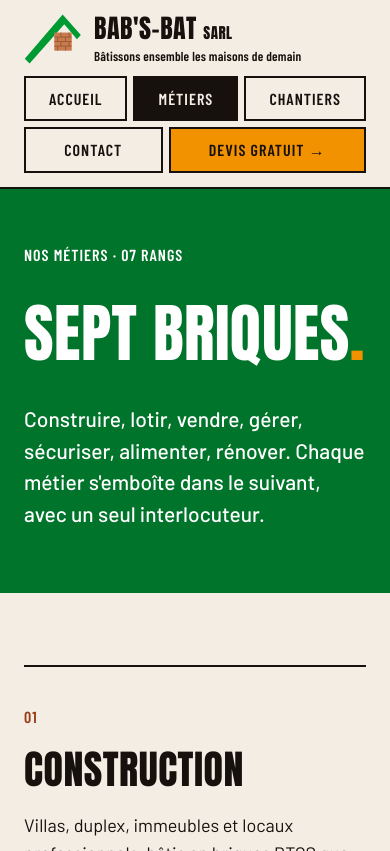
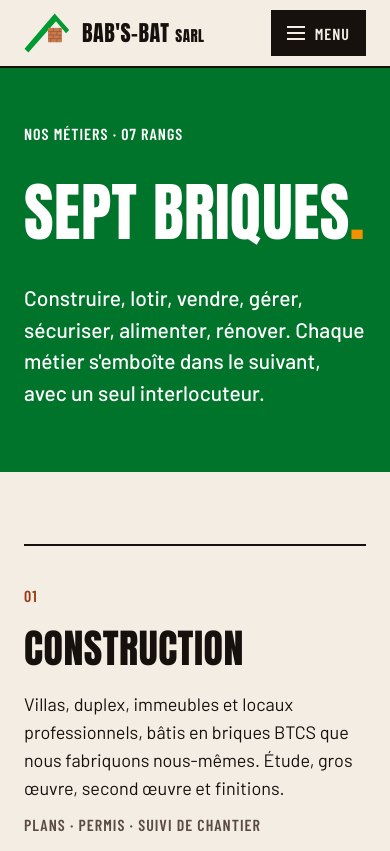
Before and after one commit to Saitama-Syabe/babsbatweb, a PHP site: page /metiers.php in a window 390 px wide. Shown: the top 851 px of the page. Run offline with PHP 8.4, Linux system fonts and the light colour scheme.

Commit message:
En-tête collant, menu mobile déroulant et bouton haut de page
- Header sticky avec ombre au défilement ; les ancres tiennent compte de sa hauteur
- Mobile (<= 760 px) : header compact + bouton Menu (Échap, clic extérieur pour fermer)
- Sans JS, le menu reste affiché en entier
- Bouton flèche « haut de page » visible après 600 px de défilement

Co-Authored-By: Claude Opus 5.5 <noreply@anthropic.com>

```diff
--- a/css/style.css
+++ b/css/style.css
@@ -32,7 +32,7 @@
 
 /* ---------- Base ---------- */
 *, *::before, *::after { box-sizing: border-box; }
-html { scroll-behavior: smooth; }
+html { scroll-behavior: smooth; scroll-padding-top: calc(var(--header-h, 0px) + 12px); }
 body {
   margin: 0;
   font-family: var(--font-body);
@@ -129,7 +129,8 @@ p { margin: 0; }
 .btn--outline-dark { color: var(--ink); border-color: var(--ink); }
 
 /* ---------- En-tête ---------- */
-.site-header { background: var(--paper); border-bottom: 2px solid var(--ink); }
+.site-header { position: sticky; top: 0; z-index: 40; background: var(--paper); border-bottom: 2px solid var(--ink); transition: box-shadow .2s ease; }
+.site-header.is-scrolled { box-shadow: 0 6px 0 rgba(22, 17, 13, .08); }
 .site-header__inner {
   padding-top: 14px; padding-bottom: 14px;
   display: flex; flex-wrap: wrap; gap: 12px 32px; align-items: center; justify-content: space-between;
@@ -303,7 +304,7 @@ p { margin: 0; }
    ========================================================= */
 .trade {
   display: flex; flex-wrap: wrap; gap: 20px 40px; align-items: center;
-  padding: 40px 0; border-top: 2px solid var(--ink); scroll-margin-top: 16px;
+  padding: 40px 0; border-top: 2px solid var(--ink);
 }
 .trade:last-child { border-bottom: 2px solid var(--ink); }
 .trade__num { flex: 0 0 48px; color: var(--brick-dark); }
@@ -462,8 +463,6 @@ body.lb-open { overflow: hidden; }
 /* ---------- Mobile ---------- */
 @media (max-width: 640px) {
   :root { --section-y: 72px; }
-  .nav { width: 100%; }
-  .nav a { flex: 1 1 auto; text-align: center; padding: 11px 10px; }
   .about__photos img { height: 320px; }
   .recipe__laterite { padding: 0 14px; }
   .recipe__laterite .dsp { font-size: 40px !important; }
@@ -473,3 +472,55 @@ body.lb-open { overflow: hidden; }
   html { scroll-behavior: auto; }
   .brick-card, .gallery img { transition: none; }
 }
+
+/* ---------- Bouton haut de page ---------- */
+.to-top {
+  position: fixed; right: 20px; bottom: 20px; z-index: 50;
+  width: 52px; height: 52px; display: grid; place-items: center;
+  background: var(--orange); color: var(--ink); border: 2px solid var(--ink);
+  box-shadow: 4px 4px 0 var(--ink);
+  opacity: 0; visibility: hidden; transform: translateY(12px);
+  transition: opacity .2s ease, transform .2s ease, visibility .2s;
+}
+.to-top.is-visible { opacity: 1; visibility: visible; transform: none; }
+.to-top:hover { color: var(--ink); background: var(--orange-light); transform: translateY(-2px); }
+.to-top:active { box-shadow: 1px 1px 0 var(--ink); transform: translate(3px, 3px); }
+@media (max-width: 640px) { .to-top { right: 14px; bottom: 14px; width: 48px; height: 48px; } }
+@media (prefers-reduced-motion: reduce) { .to-top { transition: none; } }
+
+/* ---------- Menu mobile ---------- */
+.nav-toggle { display: none; }
+@media (max-width: 760px) {
+  .site-header__inner { flex-wrap: nowrap; padding-top: 10px; padding-bottom: 10px; }
+  .brand svg { width: 46px; height: 40px; }
+  .brand__name { font-size: 22px; }
+  .brand__tag { display: none; }
+
+  .js .nav-toggle {
+    display: inline-flex; align-items: center; gap: 10px; flex: none;
+    min-height: 46px; padding: 0 14px; cursor: pointer;
+    background: var(--ink); color: var(--paper); border: 2px solid var(--ink); border-radius: 0;
+    font: 600 16px var(--font-label); letter-spacing: 1px; text-transform: uppercase;
+  }
+  .nav-toggle__icon { display: grid; gap: 4px; width: 18px; }
+  .nav-toggle__icon i { display: block; height: 2px; background: currentColor; transition: transform .2s ease, opacity .2s ease; }
+  .nav-toggle[aria-expanded="true"] .nav-toggle__icon i:nth-child(1) { transform: translateY(6px) rotate(45deg); }
+  .nav-toggle[aria-expanded="true"] .nav-toggle__icon i:nth-child(2) { opacity: 0; }
+  .nav-toggle[aria-expanded="true"] .nav-toggle__icon i:nth-child(3) { transform: translateY(-6px) rotate(-45deg); }
+
+  /* Sans JS : menu toujours visible sous le logo */
+  html:not(.js) .site-header__inner { flex-wrap: wrap; }
+  html:not(.js) .nav { width: 100%; }
+  html:not(.js) .nav a { flex: 1 1 auto; text-align: center; }
+
+  /* Avec JS : panneau déroulant */
+  .js .nav {
+    position: absolute; left: 0; right: 0; top: 100%;
+    flex-direction: column; flex-wrap: nowrap; gap: 6px;
+    padding: 12px 16px 16px; background: var(--paper); border-bottom: 2px solid var(--ink);
+    box-shadow: 0 12px 24px rgba(22, 17, 13, .15);
+    max-height: calc(100dvh - var(--header-h, 64px)); overflow-y: auto;
+  }
+  .js .nav:not(.is-open) { display: none; }
+  .js .nav a { padding: 15px 16px; font-size: 18px; }
+}
--- a/includes/footer.php
+++ b/includes/footer.php
@@ -51,6 +51,10 @@ $year   = date('Y');
 <?php endif; ?>
 </footer>
 
-<script src="js/main.js?v=2" defer></script>
+<a href="#" class="to-top" data-to-top aria-label="Remonter en haut de la page" title="Haut de page">
+  <svg viewBox="0 0 24 24" width="24" height="24" aria-hidden="true" focusable="false"><path d="M12 5l-7 7m7-7l7 7M12 5v14" fill="none" stroke="currentColor" stroke-width="2.6" stroke-linecap="square"/></svg>
+</a>
+
+<script src="js/main.js?v=4" defer></script>
 </body>
 </html>
--- a/includes/header.php
+++ b/includes/header.php
@@ -33,12 +33,13 @@ $canonical   = SITE['url'] . '/' . ($page === 'index.php' ? '' : $page);
 <link rel="preconnect" href="https://fonts.googleapis.com">
 <link rel="preconnect" href="https://fonts.gstatic.com" crossorigin>
 <link href="https://fonts.googleapis.com/css2?family=Anton&amp;family=Barlow:wght@400;500;600;700&amp;family=Barlow+Condensed:wght@600;700&amp;display=swap" rel="stylesheet">
-<link rel="stylesheet" href="css/style.css?v=6">
+<link rel="stylesheet" href="css/style.css?v=8">
+<script>document.documentElement.classList.add('js');</script>
 </head>
 <body>
 <a class="skip-link" href="#contenu">Aller au contenu</a>
 
-<header class="site-header">
+<header class="site-header" data-header>
   <div class="wrap site-header__inner">
     <a href="index.php" class="brand" aria-label="<?= e(SITE['legal']) ?> — accueil">
       <?php include __DIR__ . '/logo.svg.php'; ?>
@@ -47,7 +48,11 @@ $canonical   = SITE['url'] . '/' . ($page === 'index.php' ? '' : $page);
         <span class="mono brand__tag"><?= e(SITE['slogan']) ?></span>
       </span>
     </a>
-    <nav aria-label="Navigation principale" class="mono nav">
+    <button type="button" class="nav-toggle mono" data-nav-toggle aria-expanded="false" aria-controls="menu-principal">
+      <span class="nav-toggle__icon" aria-hidden="true"><i></i><i></i><i></i></span>
+      <span data-nav-label>Menu</span>
+    </button>
+    <nav id="menu-principal" aria-label="Navigation principale" class="mono nav">
       <?php foreach (NAV as $file => $label): ?>
         <a href="<?= $file ?>"<?= $file === $page ? ' aria-current="page"' : '' ?>><?= e($label) ?></a>
       <?php endforeach; ?>
--- a/js/main.js
+++ b/js/main.js
@@ -112,6 +112,61 @@
     });
   }
 
+  /* En-tête collant : hauteur (pour les ancres), ombre au défilement, menu mobile */
+  var header = document.querySelector('[data-header]');
+  if (header) {
+    var root = document.documentElement;
+    var setH = function () { root.style.setProperty('--header-h', header.offsetHeight + 'px'); };
+    setH();
+    window.addEventListener('resize', setH);
+    window.addEventListener('load', setH);
+    var shade = function () { header.classList.toggle('is-scrolled', window.scrollY > 4); };
+    window.addEventListener('scroll', shade, { passive: true });
+    shade();
+
+    var toggle = header.querySelector('[data-nav-toggle]');
+    var nav = document.getElementById('menu-principal');
+    var label = header.querySelector('[data-nav-label]');
+    if (toggle && nav) {
+      var setOpen = function (open) {
+        nav.classList.toggle('is-open', open);
+        toggle.setAttribute('aria-expanded', open ? 'true' : 'false');
+        if (label) label.textContent = open ? 'Fermer' : 'Menu';
+      };
+      toggle.addEventListener('click', function () { setOpen(!nav.classList.contains('is-open')); });
+      nav.addEventListener('click', function (e) { if (e.target.closest('a')) setOpen(false); });
+      document.addEventListener('keydown', function (e) {
+        if (e.key === 'Escape' && nav.classList.contains('is-open')) { setOpen(false); toggle.focus(); }
+      });
+      document.addEventListener('click', function (e) {
+        if (nav.classList.contains('is-open') && !header.contains(e.target)) setOpen(false);
+      });
+      window.matchMedia('(min-width: 761px)').addEventListener('change', function (m) { if (m.matches) setOpen(false); });
+    }
+  }
+
+  /* Bouton « haut de page » */
+  var toTop = document.querySelector('[data-to-top]');
+  if (toTop) {
+    var ticking = false;
+    function onScroll() {
+      toTop.classList.toggle('is-visible', window.scrollY > 600);
+      ticking = false;
+    }
+    window.addEventListener('scroll', function () {
+      if (!ticking) { ticking = true; requestAnimationFrame(onScroll); }
+    }, { passive: true });
+    onScroll();
+    toTop.addEventListener('click', function (e) {
+      e.preventDefault();
+      var reduce = window.matchMedia('(prefers-reduced-motion: reduce)').matches;
+      window.scrollTo({ top: 0, behavior: reduce ? 'auto' : 'smooth' });
+      // Replace le focus clavier en haut de page
+      var brand = document.querySelector('.brand');
+      if (brand) brand.focus({ preventScroll: true });
+    });
+  }
+
   /* Focus sur le message de confirmation / d'erreur du formulaire */
   var focusEl = document.querySelector('[data-autofocus]');
   if (focusEl) focusEl.focus();
```
